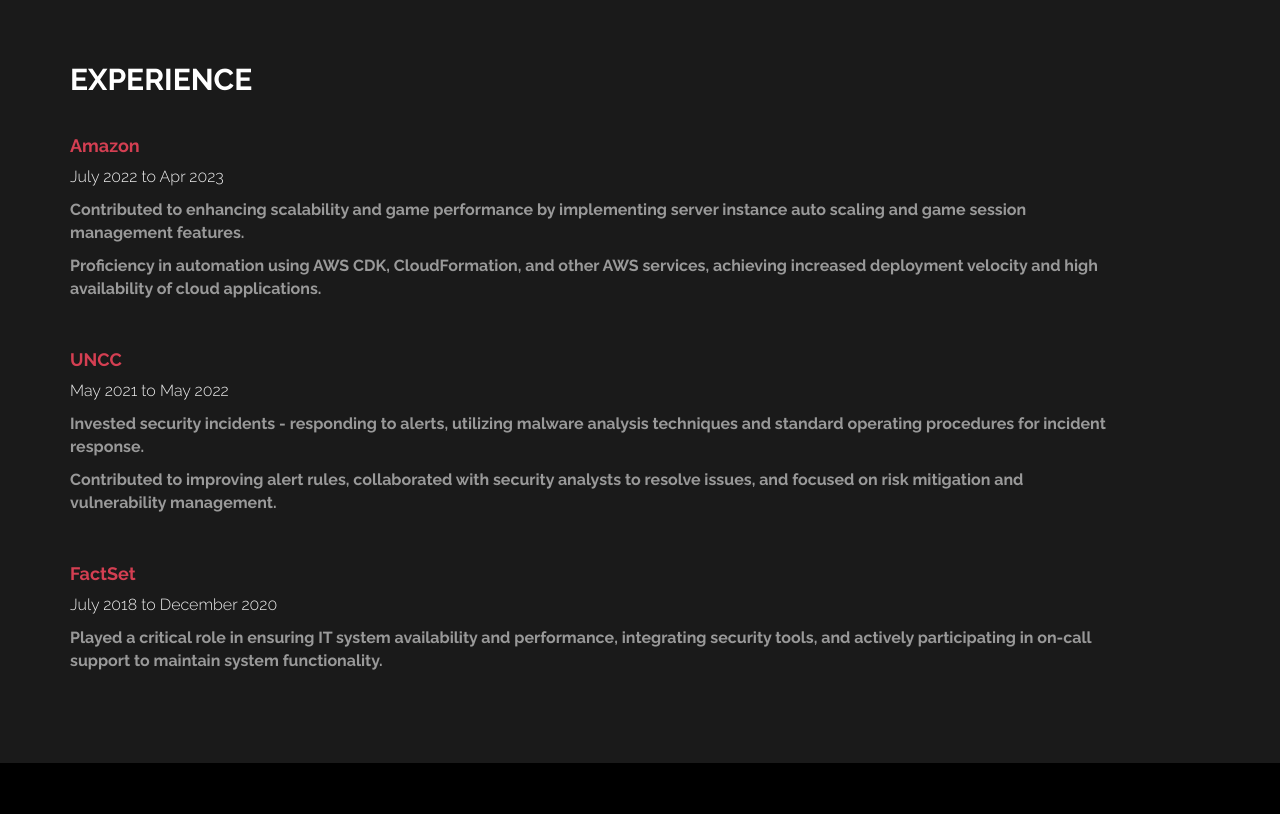
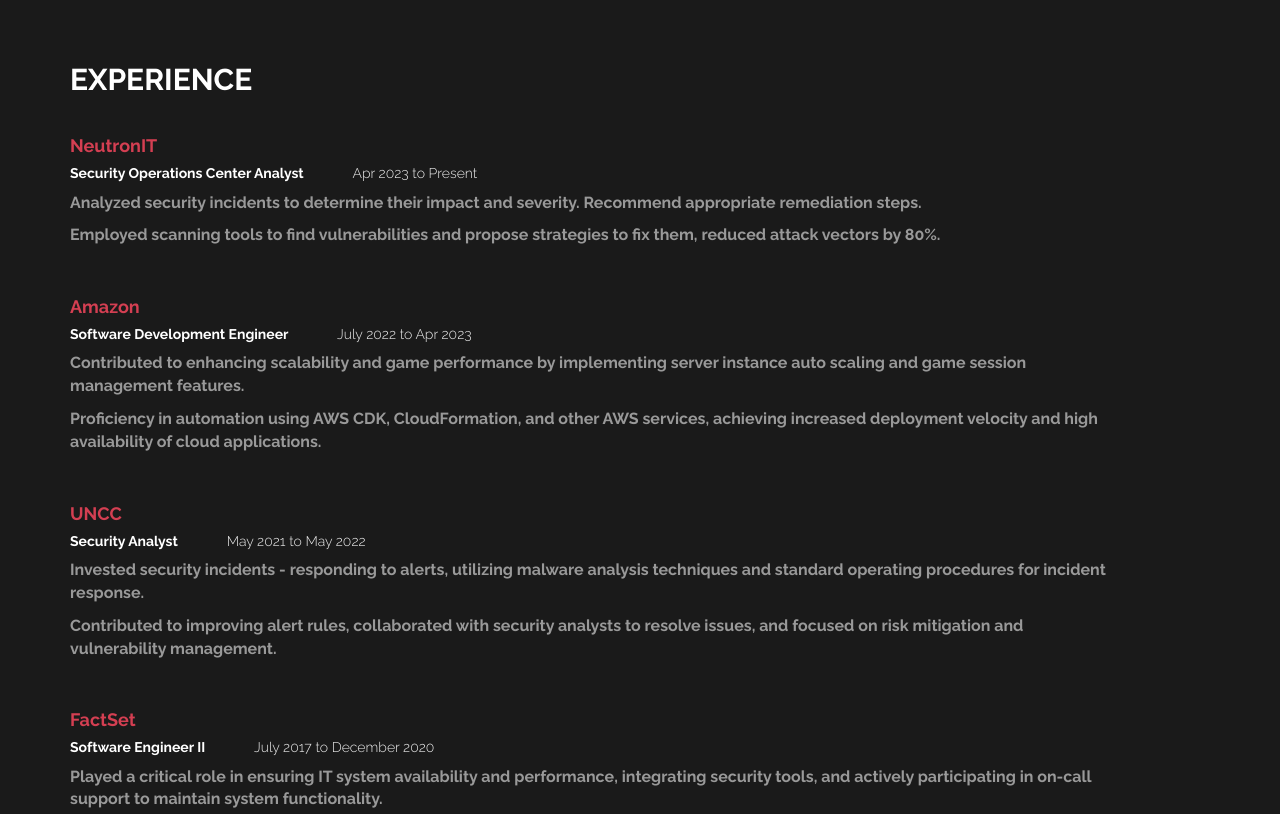
Before and after one commit to qwezii/vineeth, a plain HTML site: page index.html in a window 1280 px wide. Shown: the part 1260-2074 px from the top of the page. Drawn offline with Linux system fonts and the light colour scheme.

Commit message:
update work

```diff
--- a/index.html
+++ b/index.html
@@ -148,20 +148,26 @@
 					</div>
 					<div class="row">
 						<div class="col-md-11 col-xs-11 experience-thumb">
+							<h4>NeutronIT</h4>
+							<h5>Security Operations Center Analyst &ensp;&ensp;&ensp;&ensp;&ensp; <span class="time">Apr 2023 to Present</span></h5>
+							<p>Analyzed security incidents to determine their impact and severity. Recommend appropriate remediation steps.</p>
+							<p>Employed scanning tools to find vulnerabilities and propose strategies to fix them, reduced attack vectors by 80%.</p>
+						</div>
+						<div class="col-md-11 col-xs-11 experience-thumb">
 							<h4>Amazon</h4>
-							<p class="time">July 2022 to Apr 2023</p>
+							<h5>Software Development Engineer &ensp;&ensp;&ensp;&ensp;&ensp; <span class="time">July 2022 to Apr 2023</span></h5>
 							<p>Contributed to enhancing scalability and game performance by implementing server instance auto scaling and game session management features.</p>
 							<p>Proficiency in automation using AWS CDK, CloudFormation, and other AWS services, achieving increased deployment velocity and high availability of cloud applications.</p>
 						</div>
 						<div class="col-md-11 col-xs-11 experience-thumb">
 							<h4>UNCC</h4>
-							<p class="time">May 2021 to May 2022</p>
+							<h5>Security Analyst &ensp;&ensp;&ensp;&ensp;&ensp; <span class="time">May 2021 to May 2022</span></h5>
 							<p>Invested security incidents - responding to alerts, utilizing malware analysis techniques and standard operating procedures for incident response.</p>
 							<p>Contributed to improving alert rules, collaborated with security analysts to resolve issues, and focused on risk mitigation and vulnerability management.</p>
 						</div>
 						<div class="col-md-11 col-xs-11 experience-thumb">
 							<h4>FactSet</h4>
-							<p class="time">July 2018 to December 2020</p>
+							<h5>Software Engineer II &ensp;&ensp;&ensp;&ensp;&ensp; <span class="time">July 2017 to December 2020</span></h5>
 							<p>Played a critical role in ensuring IT system availability and performance, integrating security tools, and actively participating in on-call support to maintain system functionality.</p>
 						</div>
 					</div>
@@ -224,6 +230,9 @@
 								GCP using Docker and Kubernetes and AWS S3 to store a few files to display on the web page. Used terraform to run on GCP
 								to create the S3 bucket.</p>
 						</div>
+						<div class="col-md-11 col-xs-11">
+							<h4><a href="https://github.com/qwezii/my-scripts"  target="_blank">Scripts - Automation / Cyber</a></h4>
+						</div>
 					</div>
 				</div>
 			</div>
```
